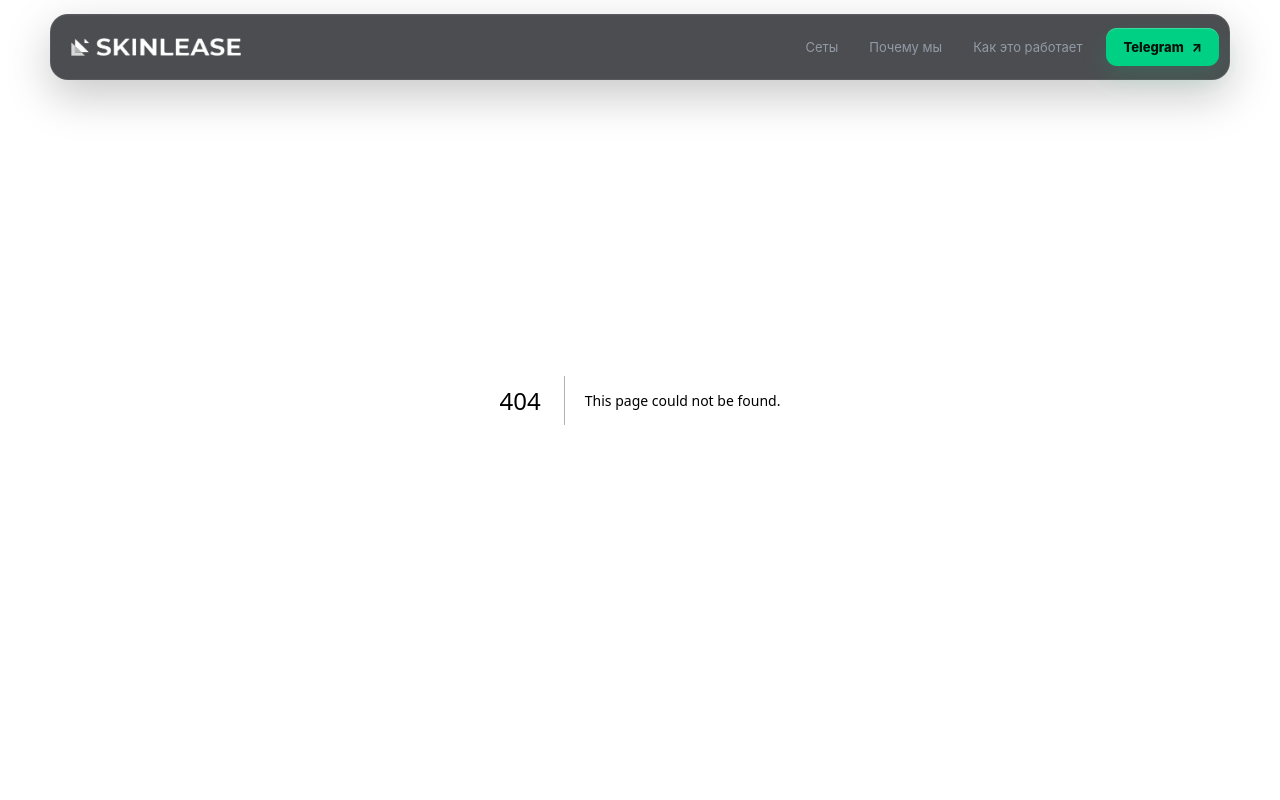
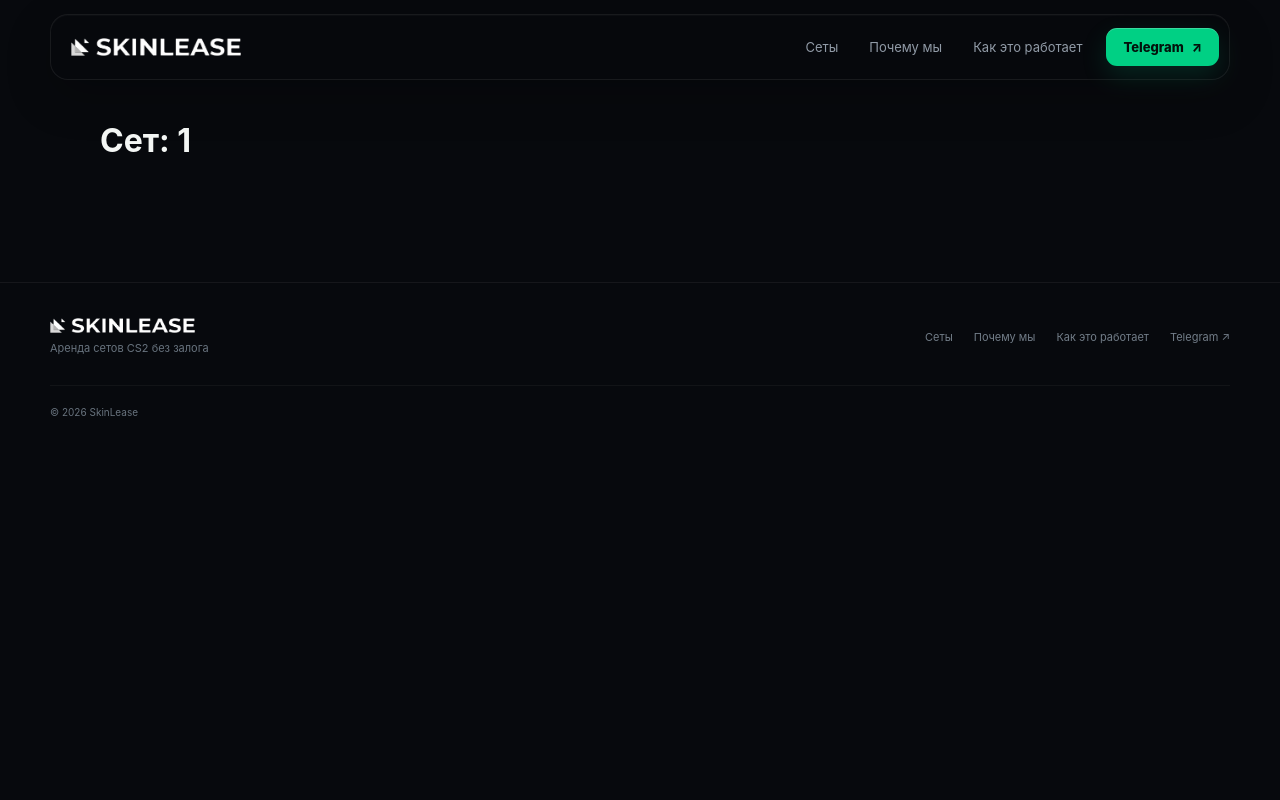
Before and after one commit to sapfi24/skinlease, a Next.js app: page /app/sets/1 in a window 1280 px wide. Before the commit this address had no page. Shown: the top 800 px of the page. Built offline with nearby package versions, Linux system fonts and the light colour scheme.

Commit message:
Create page.js

```diff
--- /dev/null
+++ b/app/app/sets/[slug]/page.js
@@ -0,0 +1,7 @@
+export default function SetPage({ params }) {
+  return (
+    <div style={{ padding: "100px" }}>
+      <h1>Сет: {params.slug}</h1>
+    </div>
+  );
+}
```
